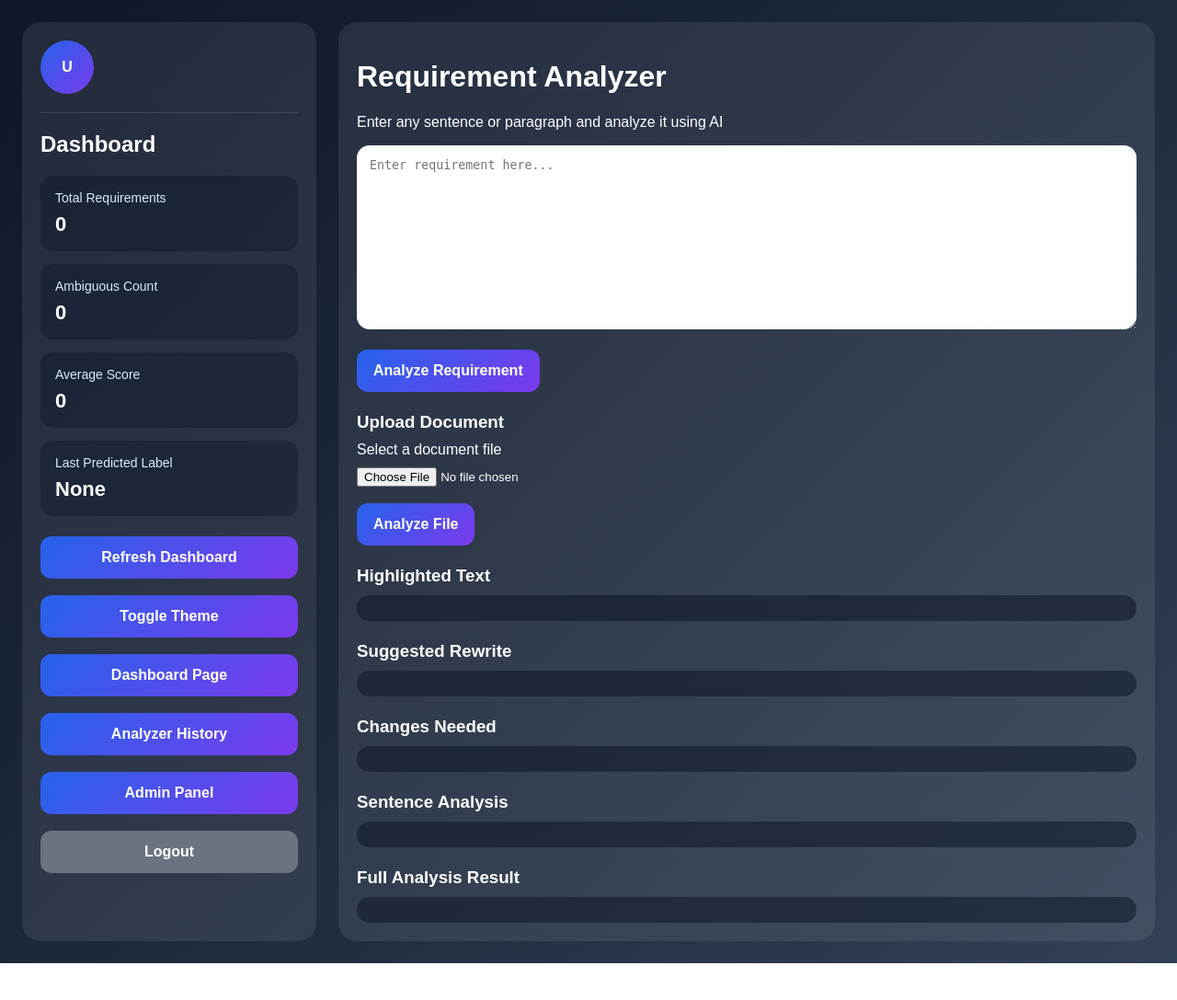
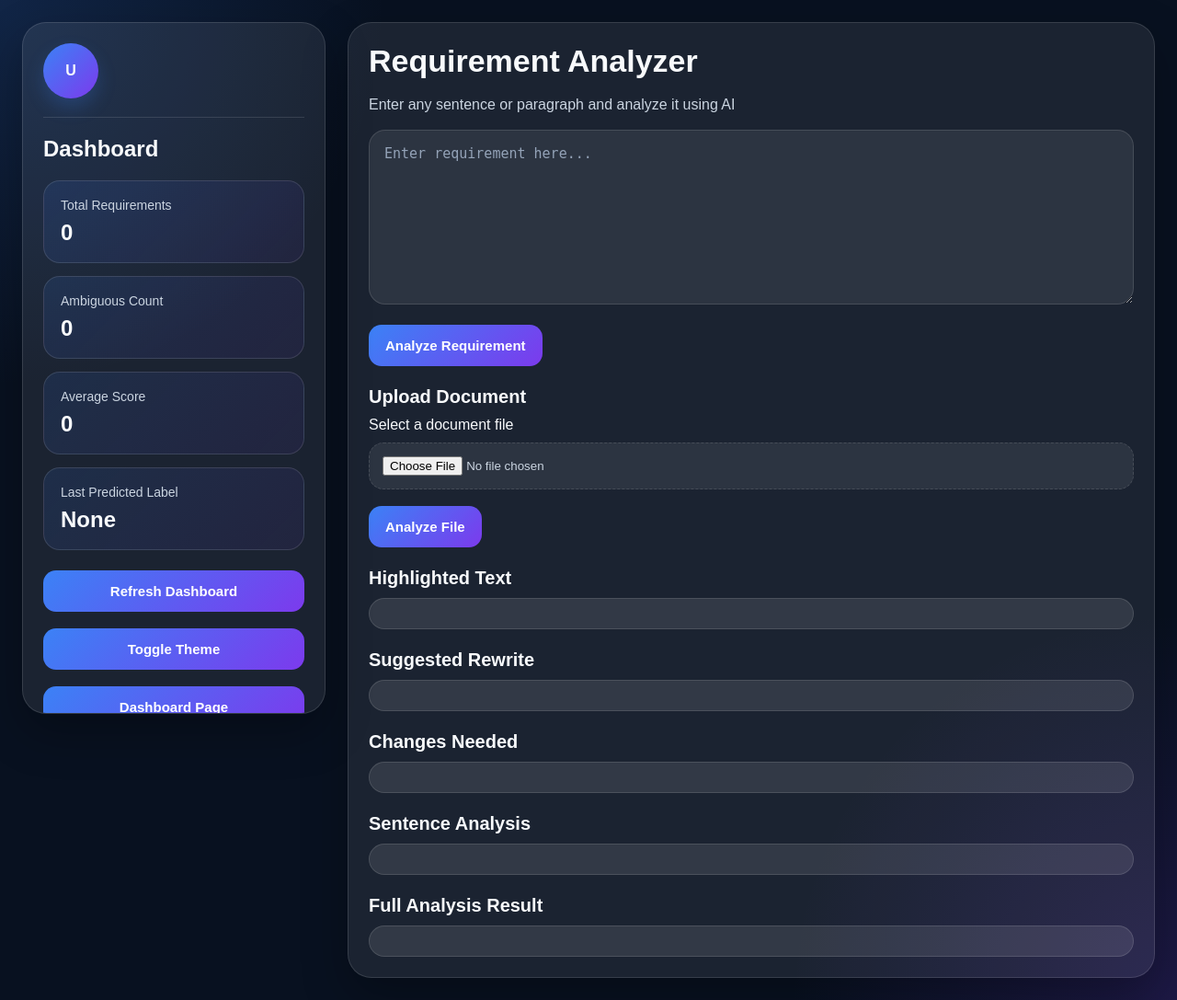
Before and after one commit to gouthamianagandula/requirement-ambiguity-analyzer, a FastAPI app: page /analyzer in a window 1280 px wide. Shown: the whole page at 92% size. Before the commit the page ends 1047 px from the top, so only its background shows below. Run offline with FastAPI, Linux system fonts and the light colour scheme; the visitor is signed in with stand-in values (Sample User, id 1); data that the repository does not hold is empty; parts of the project's set-up code (start-up, migrations or seed data) failed here and were passed over.

Commit message:
Fix full style app and analyzer files

```diff
--- a/backend/static/app.js
+++ b/backend/static/app.js
@@ -2,7 +2,7 @@ let barChartInstance = null;
 let doughnutChartInstance = null;
 
 function applySavedTheme() {
-  const savedTheme = localStorage.getItem("theme") || "light-theme";
+  const savedTheme = localStorage.getItem("theme") || "dark-theme";
   document.body.classList.remove("light-theme", "dark-theme");
   document.body.classList.add(savedTheme);
 }
--- a/backend/static/style.css
+++ b/backend/static/style.css
@@ -3,62 +3,52 @@
 }
 
 :root {
-  --page-bg: #f3f4f6;
-  --text-main: #111827;
-  --header-bg: #1f2937;
-  --header-text: #ffffff;
-  --hero-bg: #ffffff;
-  --hero-text: #374151;
-  --panel-bg: rgba(255, 255, 255, 0.08);
-  --panel-text: #ffffff;
-  --muted-text: #dbeafe;
-  --box-bg: rgba(15, 23, 42, 0.45);
-  --result-bg: rgba(15, 23, 42, 0.55);
-  --primary-btn: linear-gradient(135deg, #2563eb, #7c3aed);
-  --secondary-btn: #6b7280;
-  --textarea-bg: #ffffff;
-  --textarea-text: #111827;
+  --bg-main: #081120;
+  --bg-soft: rgba(255, 255, 255, 0.08);
+  --bg-card: rgba(255, 255, 255, 0.1);
+  --bg-card-strong: rgba(255, 255, 255, 0.14);
+  --text-main: #f8fafc;
+  --text-soft: #cbd5e1;
+  --text-dim: #94a3b8;
+  --primary: #3b82f6;
+  --primary-2: #7c3aed;
+  --success: #22c55e;
+  --warning: #f59e0b;
+  --danger: #ef4444;
+  --border: rgba(255, 255, 255, 0.12);
+  --shadow: 0 20px 50px rgba(0, 0, 0, 0.28);
   --highlight-bg: #facc15;
   --highlight-text: #111827;
-  --app-bg: linear-gradient(135deg, #0f172a, #1e293b, #334155);
+  --input-bg: rgba(255, 255, 255, 0.08);
+  --panel-gradient: linear-gradient(135deg, rgba(59, 130, 246, 0.12), rgba(124, 58, 237, 0.08));
 }
 
 body.light-theme {
-  --page-bg: #f3f4f6;
-  --text-main: #111827;
-  --header-bg: #1f2937;
-  --header-text: #ffffff;
-  --hero-bg: #ffffff;
-  --hero-text: #374151;
-  --panel-bg: rgba(255, 255, 255, 0.08);
-  --panel-text: #ffffff;
-  --muted-text: #dbeafe;
-  --box-bg: rgba(15, 23, 42, 0.45);
-  --result-bg: rgba(15, 23, 42, 0.55);
-  --textarea-bg: #ffffff;
-  --textarea-text: #111827;
-  --highlight-bg: #facc15;
-  --highlight-text: #111827;
-  --app-bg: linear-gradient(135deg, #0f172a, #1e293b, #334155);
+  --bg-main: #eef4ff;
+  --bg-soft: rgba(255, 255, 255, 0.82);
+  --bg-card: rgba(255, 255, 255, 0.86);
+  --bg-card-strong: rgba(255, 255, 255, 0.94);
+  --text-main: #0f172a;
+  --text-soft: #334155;
+  --text-dim: #64748b;
+  --border: rgba(15, 23, 42, 0.08);
+  --shadow: 0 18px 40px rgba(15, 23, 42, 0.12);
+  --input-bg: rgba(255, 255, 255, 0.9);
+  --panel-gradient: linear-gradient(135deg, rgba(59, 130, 246, 0.08), rgba(124, 58, 237, 0.06));
 }
 
 body.dark-theme {
-  --page-bg: #0b1220;
+  --bg-main: #081120;
+  --bg-soft: rgba(255, 255, 255, 0.08);
+  --bg-card: rgba(255, 255, 255, 0.1);
+  --bg-card-strong: rgba(255, 255, 255, 0.14);
   --text-main: #f8fafc;
-  --header-bg: #020617;
-  --header-text: #ffffff;
-  --hero-bg: #111827;
-  --hero-text: #cbd5e1;
-  --panel-bg: rgba(2, 6, 23, 0.82);
-  --panel-text: #f8fafc;
-  --muted-text: #cbd5e1;
-  --box-bg: rgba(30, 41, 59, 0.9);
-  --result-bg: rgba(30, 41, 59, 0.9);
-  --textarea-bg: #0f172a;
-  --textarea-text: #f8fafc;
-  --highlight-bg: #f59e0b;
-  --highlight-text: #111827;
-  --app-bg: linear-gradient(135deg, #020617, #0f172a, #1e293b);
+  --text-soft: #cbd5e1;
+  --text-dim: #94a3b8;
+  --border: rgba(255, 255, 255, 0.12);
+  --shadow: 0 20px 50px rgba(0, 0, 0, 0.28);
+  --input-bg: rgba(255, 255, 255, 0.08);
+  --panel-gradient: linear-gradient(135deg, rgba(59, 130, 246, 0.12), rgba(124, 58, 237, 0.08));
 }
 
 html {
@@ -67,21 +57,27 @@ html {
 
 body {
   margin: 0;
+  min-height: 100vh;
   font-family: Arial, sans-serif;
-  min-height: 100vh;
-  background: var(--page-bg);
+  background:
+    radial-gradient(circle at top left, rgba(59, 130, 246, 0.18), transparent 25%),
+    radial-gradient(circle at bottom right, rgba(124, 58, 237, 0.18), transparent 25%),
+    var(--bg-main);
   color: var(--text-main);
 }
 
-/* header */
+/* Header */
 .site-header {
+  position: sticky;
+  top: 0;
+  z-index: 100;
   height: 84px;
   display: flex;
   align-items: center;
   justify-content: space-between;
   padding: 0 28px;
-  background: var(--header-bg);
-  color: var(--header-text);
+  background: rgba(15, 23, 42, 0.75);
+  border-bottom: 1px solid rgba(255, 255, 255, 0.08);
 }
 
 .brand-wrap {
@@ -127,67 +125,78 @@ body {
 .brand-text h2 {
   margin: 0;
   font-size: 20px;
-  color: var(--header-text);
+  color: white;
 }
 
 .site-nav {
   display: flex;
   align-items: center;
-  gap: 22px;
+  gap: 20px;
 }
 
 .site-nav a {
-  color: #e5e7eb;
+  color: #e2e8f0;
   text-decoration: none;
   font-size: 15px;
+  transition: 0.25s ease;
 }
 
 .site-nav a:hover {
   color: white;
+  transform: translateY(-1px);
+}
+
+.header-signin-btn,
+.btn {
+  display: inline-flex;
+  align-items: center;
+  justify-content: center;
+  text-decoration: none;
+  text-align: center;
+  padding: 14px 18px;
+  border-radius: 14px;
+  font-size: 15px;
+  font-weight: bold;
+  color: white;
+  border: none;
+  cursor: pointer;
+  transition: 0.25s ease;
 }
 
 .header-signin-btn {
-  display: inline-block;
-  text-decoration: none;
-  background: #2563eb;
-  color: white;
-  padding: 12px 18px;
-  border-radius: 10px;
-  font-weight: bold;
+  background: linear-gradient(135deg, var(--primary), var(--primary-2));
 }
 
-.header-signin-btn:hover {
-  background: #1d4ed8;
+.header-signin-btn:hover,
+.btn:hover {
+  transform: translateY(-2px);
+  box-shadow: 0 14px 28px rgba(0, 0, 0, 0.18);
 }
 
-/* professional login page */
+/* Login page */
 .modern-login-page {
   position: relative;
   min-height: calc(100vh - 84px);
   display: grid;
-  grid-template-columns: 1.15fr 0.85fr;
-  gap: 28px;
+  grid-template-columns: 1.1fr 0.9fr;
+  gap: 32px;
   padding: 36px;
   overflow: hidden;
-  background:
-    radial-gradient(circle at top left, rgba(59, 130, 246, 0.18), transparent 28%),
-    radial-gradient(circle at bottom right, rgba(124, 58, 237, 0.18), transparent 30%),
-    linear-gradient(135deg, #eef2ff, #f8fafc, #e2e8f0);
 }
 
 .login-bg-shape {
   position: absolute;
   border-radius: 50%;
-  filter: blur(12px);
+  filter: blur(14px);
   opacity: 0.35;
-  animation: floatShape 6s ease-in-out infinite alternate;
+  animation: floatShape 7s ease-in-out infinite alternate;
 }
 
 .shape-one {
   width: 180px;
   height: 180px;
   background: #60a5fa;
-  top: 40px;
+  top: 50px;
   right: 120px;
 }
 
@@ -445,117 +452,47 @@ body {
 }
 
 .active-submit-btn {
-  background: #2563eb;
+  background: linear-gradient(135deg, var(--primary), var(--primary-2));
 }
 
 .auth-message {
   margin-top: 14px;
   text-align: center;
   font-size: 14px;
-  color: #1d4ed8;
+  color: #93c5fd;
 }
 
 .login-footer-text {
   margin-top: 18px;
   text-align: center;
-  color: #64748b;
+  color: var(--text-dim);
   font-size: 14px;
 }
 
-/* old landing classes kept */
-.landing-main {
-  min-height: calc(100vh - 84px);
-  display: flex;
-  align-items: center;
-  justify-content: center;
-  padding: 40px 24px;
-  background: var(--page-bg);
-}
-
-.landing-hero {
-  width: 100%;
-  max-width: 1000px;
-  text-align: center;
-  background: var(--hero-bg);
-  border-radius: 24px;
-  padding: 56px 40px;
-  box-shadow: 0 10px 30px rgba(0, 0, 0, 0.12);
-}
-
-.landing-hero h1 {
-  margin-top: 0;
-  margin-bottom: 18px;
-  font-size: 48px;
-  color: var(--text-main);
-}
-
-.landing-hero p {
-  max-width: 900px;
-  margin: 0 auto 36px;
-  font-size: 18px;
-  line-height: 1.7;
-  color: var(--hero-text);
-}
-
-.landing-login-box {
-  max-width: 420px;
-  margin: 0 auto;
-  display: flex;
-  flex-direction: column;
-  gap: 16px;
-}
-
-/* buttons */
-.landing-btn,
-.btn {
-  display: inline-block;
-  text-decoration: none;
-  text-align: center;
-  padding: 14px 18px;
-  border-radius: 12px;
-  font-size: 16px;
-  font-weight: bold;
-  color: white;
-  border: none;
-  cursor: pointer;
-}
-
-.google-btn {
-  background: linear-gradient(135deg, #ea4335, #fbbc05);
-}
-
-.microsoft-btn {
-  background: linear-gradient(135deg, #2563eb, #06b6d4);
-}
-
-.primary-btn {
-  background: var(--primary-btn);
-}
-
-.secondary-btn {
-  background: var(--secondary-btn);
-}
-
-.full-btn {
-  width: 100%;
-}
-
-/* app pages */
+/* App layout */
 .analyzer-page {
   min-height: 100vh;
   display: grid;
-  grid-template-columns: 320px 1fr;
+  grid-template-columns: 330px 1fr;
   gap: 24px;
   padding: 24px;
-  background: var(--app-bg);
-  color: var(--panel-text);
 }
 
 .left-panel,
 .right-panel {
-  border-radius: 20px;
-  padding: 20px;
-  background: var(--panel-bg);
+  border-radius: 26px;
+  padding: 22px;
+  background: var(--bg-soft);
+  border: 1px solid var(--border);
+  box-shadow: var(--shadow);
+  animation: fadeUp 0.5s ease;
+}
+
+.left-panel {
+  position: sticky;
+  top: 24px;
+  height: calc(100vh - 48px);
+  overflow-y: auto;
 }
 
 .profile-box {
@@ -565,30 +502,32 @@ body {
 }
 
 .profile-avatar {
-  width: 58px;
-  height: 58px;
+  width: 60px;
+  height: 60px;
   border-radius: 50%;
-  background: linear-gradient(135deg, #2563eb, #7c3aed);
+  background: linear-gradient(135deg, var(--primary), var(--primary-2));
   display: flex;
   align-items: center;
   justify-content: center;
   font-weight: bold;
+  box-shadow: 0 10px 20px rgba(59, 130, 246, 0.22);
 }
 
 .profile-box h3 {
   margin: 0;
+  font-size: 18px;
 }
 
 .profile-box p {
   margin: 4px 0 0;
-  color: var(--muted-text);
+  color: var(--text-soft);
   font-size: 14px;
   word-break: break-word;
 }
 
 .line {
   border: none;
-  border-top: 1px solid rgba(255, 255, 255, 0.12);
+  border-top: 1px solid var(--border);
   margin: 20px 0;
 }
 
@@ -600,58 +539,81 @@ body {
 }
 
 .dashboard-item {
-  background: var(--box-bg);
-  border-radius: 14px;
-  padding: 16px;
+  background: var(--panel-gradient);
+  border: 1px solid var(--border);
+  border-radius: 18px;
+  padding: 18px;
+  transition: 0.25s ease;
+}
+
+.dashboard-item:hover {
+  transform: translateY(-2px);
 }
 
 .dashboard-item span {
   display: block;
-  color: var(--muted-text);
+  color: var(--text-soft);
   font-size: 14px;
   margin-bottom: 8px;
 }
 
 .dashboard-item strong {
-  font-size: 22px;
+  font-size: 24px;
+}
+
+.primary-btn {
+  background: linear-gradient(135deg, var(--primary), var(--primary-2));
+}
+
+.secondary-btn {
+  background: linear-gradient(135deg, #475569, #64748b);
+}
+
+.full-btn {
+  width: 100%;
+}
+
+.right-panel h1 {
+  margin-top: 0;
+  font-size: 34px;
+}
+
+.subtitle {
+  margin-top: -4px;
+  margin-bottom: 18px;
+  color: var(--text-soft);
 }
 
 textarea {
   width: 100%;
-  min-height: 200px;
-  padding: 14px;
-  border-radius: 14px;
-  border: none;
-  background: var(--textarea-bg);
-  color: var(--textarea-text);
+  min-height: 190px;
+  padding: 16px;
+  border-radius: 18px;
+  border: 1px solid var(--border);
+  background: var(--input-bg);
+  color: var(--text-main);
+  resize: vertical;
+  outline: none;
+  font-size: 15px;
+}
+
+textarea::placeholder {
+  color: var(--text-dim);
 }
 
 input[type="file"] {
   display: block;
   width: 100%;
   margin-top: 10px;
-  color: var(--panel-text);
+  padding: 14px;
+  border-radius: 16px;
+  border: 1px dashed var(--border);
+  background: var(--input-bg);
+  color: var(--text-soft);
 }
 
 .top-actions {
   margin: 18px 0;
-}
-
-.result-box {
-  background: var(--result-bg);
-  padding: 14px;
-  border-radius: 14px;
-  margin-top: 10px;
-  white-space: pre-wrap;
-  overflow-wrap: anywhere;
-}
-
-.highlight-word {
-  background: var(--highlight-bg);
-  color: var(--highlight-text);
-  padding: 2px 6px;
-  border-radius: 6px;
-  font-weight: bold;
 }
 
 .analysis-section {
@@ -660,10 +622,30 @@ input[type="file"] {
 
 .analysis-section h3 {
   margin-bottom: 10px;
+  font-size: 20px;
+}
+
+.result-box {
+  background: var(--bg-card);
+  border: 1px solid var(--border);
+  padding: 16px;
+  border-radius: 18px;
+  margin-top: 10px;
+  white-space: pre-wrap;
+  overflow-wrap: anywhere;
+  color: var(--text-main);
 }
 
 .result-html-box {
-  line-height: 1.8;
+  line-height: 1.9;
+}
+
+.highlight-word {
+  background: var(--highlight-bg);
+  color: var(--highlight-text);
+  padding: 2px 6px;
+  border-radius: 8px;
+  font-weight: bold;
 }
 
 .changes-list,
--- a/backend/templates/analyzer.html
+++ b/backend/templates/analyzer.html
@@ -8,10 +8,7 @@
 </head>
 <body>
   <div class="analyzer-page">
-
-    <!-- LEFT PANEL -->
     <aside class="left-panel glass-card">
-
       <div class="profile-box">
         <div class="profile-avatar">
           {{ user.name[0] if user and user.name else 'U' }}
@@ -48,13 +45,13 @@
         </div>
       </div>
 
-      <button class="btn primary-btn full-btn" onclick="loadDashboard()">
+      <button type="button" class="btn primary-btn full-btn" onclick="loadDashboard()">
         Refresh Dashboard
       </button>
 
       <br /><br />
 
-      <button class="btn primary-btn full-btn" onclick="toggleTheme()">
+      <button type="button" class="btn primary-btn full-btn" onclick="toggleTheme()">
         Toggle Theme
       </button>
 
@@ -81,12 +78,9 @@
       <a href="/logout" class="btn secondary-btn full-btn">
         Logout
       </a>
-
     </aside>
 
-    <!-- RIGHT PANEL -->
     <main class="right-panel glass-card">
-
       <h1>Requirement Analyzer</h1>
       <p class="subtitle">
         Enter any sentence or paragraph and analyze it using AI
@@ -95,57 +89,47 @@
       <textarea id="requirementText" placeholder="Enter requirement here..."></textarea>
 
       <div class="top-actions">
-        <button class="btn primary-btn" onclick="analyzeRequirement()">
+        <button type="button" class="btn primary-btn" onclick="analyzeRequirement()">
           Analyze Requirement
         </button>
       </div>
 
-      <!-- FILE UPLOAD -->
       <div class="analysis-section">
         <h3>Upload Document</h3>
-
-      <label for="fileInput">Select a document file</label>
-      <input type="file" id="fileInput" accept=".txt,.docx,.pdf" >
-
+        <label for="fileInput">Select a document file</label>
+        <input type="file" id="fileInput" accept=".txt,.docx,.pdf">
         <div class="top-actions">
-          <button class="btn primary-btn" onclick="analyzeUploadedFile()">
+          <button type="button" class="btn primary-btn" onclick="analyzeUploadedFile()">
             Analyze File
           </button>
         </div>
       </div>
 
-      <!-- HIGHLIGHT -->
       <div class="analysis-section">
         <h3>Highlighted Text</h3>
         <div id="highlightedOutput" class="result-box result-html-box"></div>
       </div>
 
-      <!-- REWRITE -->
       <div class="analysis-section">
         <h3>Suggested Rewrite</h3>
         <div id="rewriteOutput" class="result-box"></div>
       </div>
 
-      <!-- CHANGES -->
       <div class="analysis-section">
         <h3>Changes Needed</h3>
         <div id="changesOutput" class="result-box"></div>
       </div>
 
-      <!-- SENTENCE ANALYSIS -->
       <div class="analysis-section">
         <h3>Sentence Analysis</h3>
         <div id="sentenceOutput" class="result-box"></div>
       </div>
 
-      <!-- FULL RESULT -->
       <div class="analysis-section">
         <h3>Full Analysis Result</h3>
         <div id="analysisResult" class="result-box"></div>
       </div>
-
     </main>
-
   </div>
 
   <script src="/static/app.js"></script>
```
Also changed, not shown: other parts of backend/static/style.css (+99 -64 lines).
